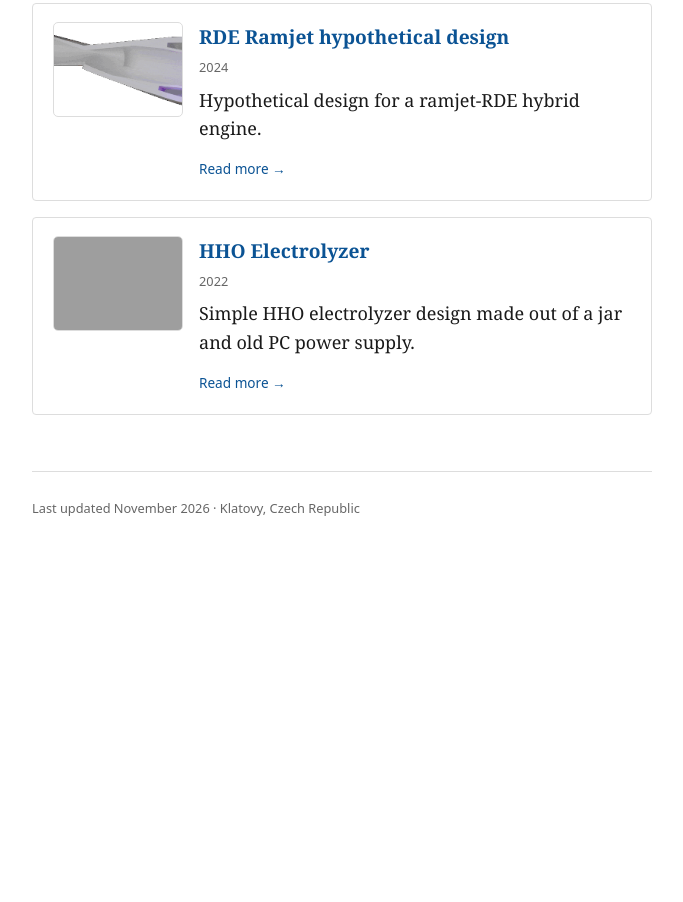
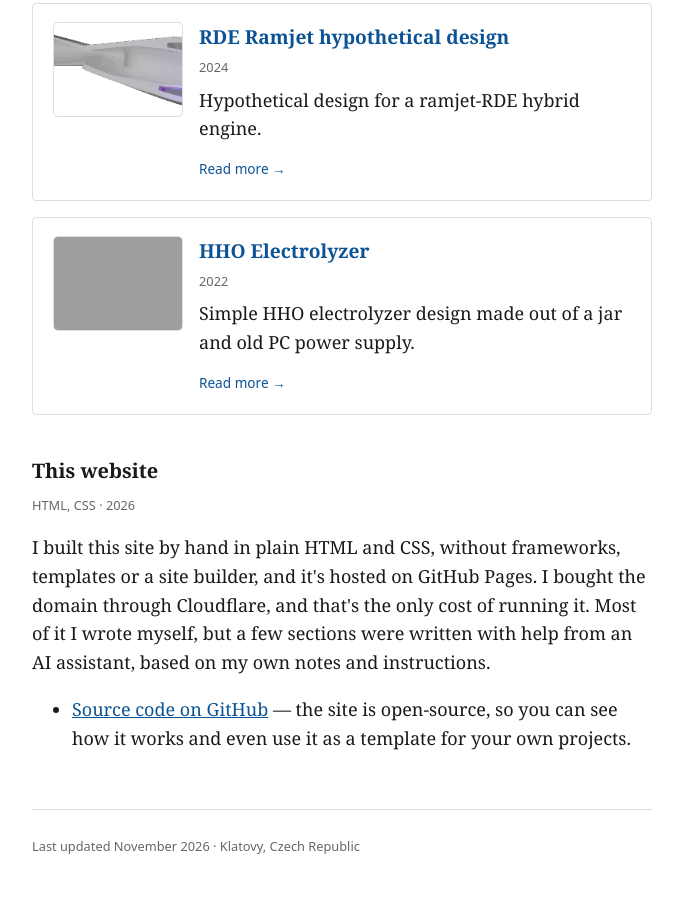
Before and after one commit to Svitek0/Portfoilo, a plain HTML site: page projects/index.html in a window 1280 px wide. Shown: the part 1775-2677 px from the top of the page, without its empty margins (298-981 px from the left). Before the commit the page ends 2339 px from the top, so only its background shows below. Drawn offline with Linux system fonts and the light colour scheme; grey boxes are pictures that could not be loaded.

Commit message:
"This site" section in projects

```diff
--- a/projects/index.html
+++ b/projects/index.html
@@ -131,6 +131,15 @@
      </a>
 </li>
   </ul>
+
+<h2>This website</h2>
+<p class="meta">HTML, CSS · 2026</p>
+<p>I built this site by hand in plain HTML and CSS, without frameworks, templates or a site builder, and it's hosted on GitHub Pages. I bought the domain through Cloudflare, and that's the only cost of running it. Most of it I wrote myself, but a few sections were written with help from an AI assistant, based on my own notes and instructions.</p>
+
+<ul>
+    <li><a href="https://github.com/Svitek0/Portfoilo" target="_blank">Source code on GitHub</a>
+      — the site is open-source, so you can see how it works and even use it as a template for your own projects.</li>
+</ul>
 </main>
 
 <footer>
```
